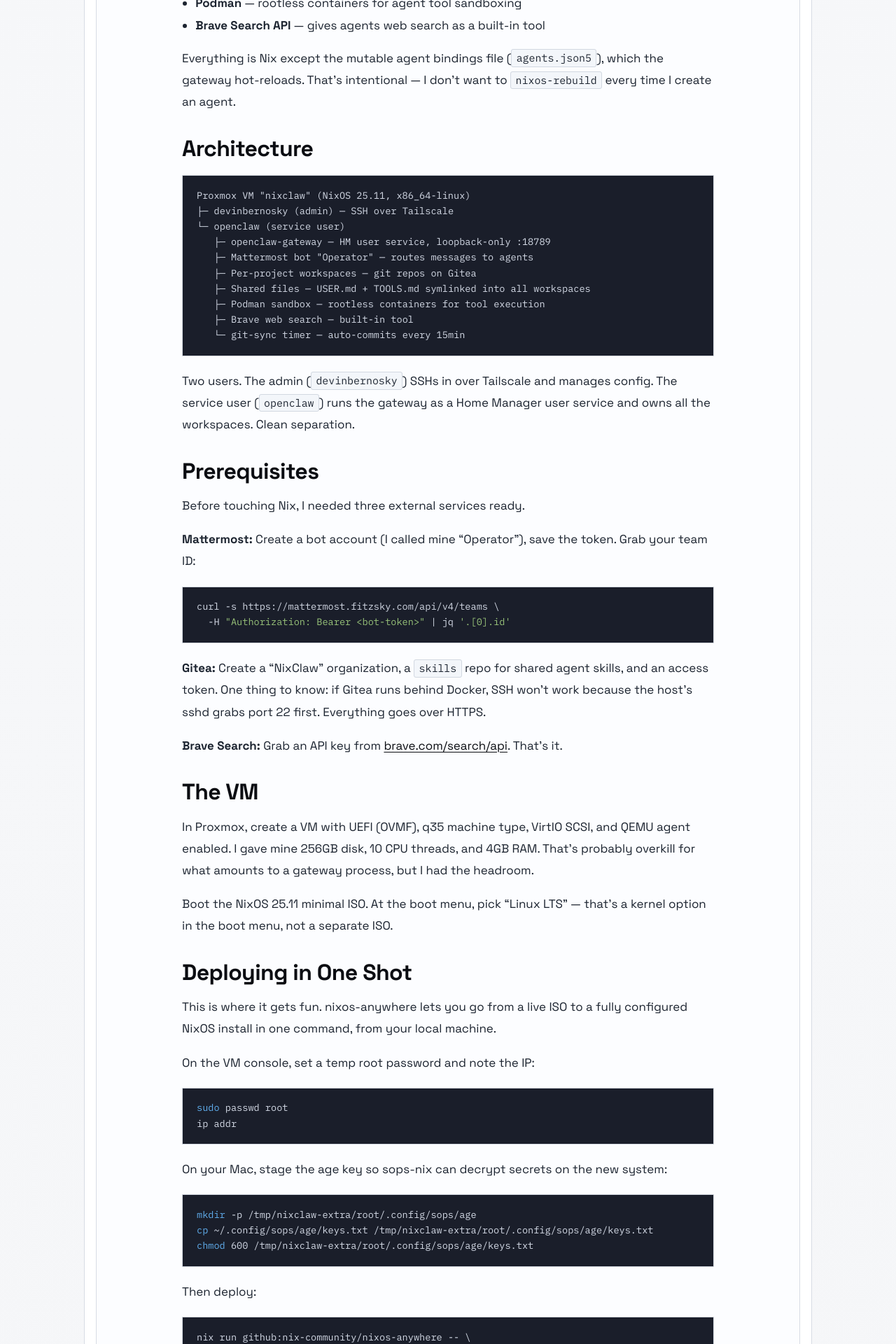
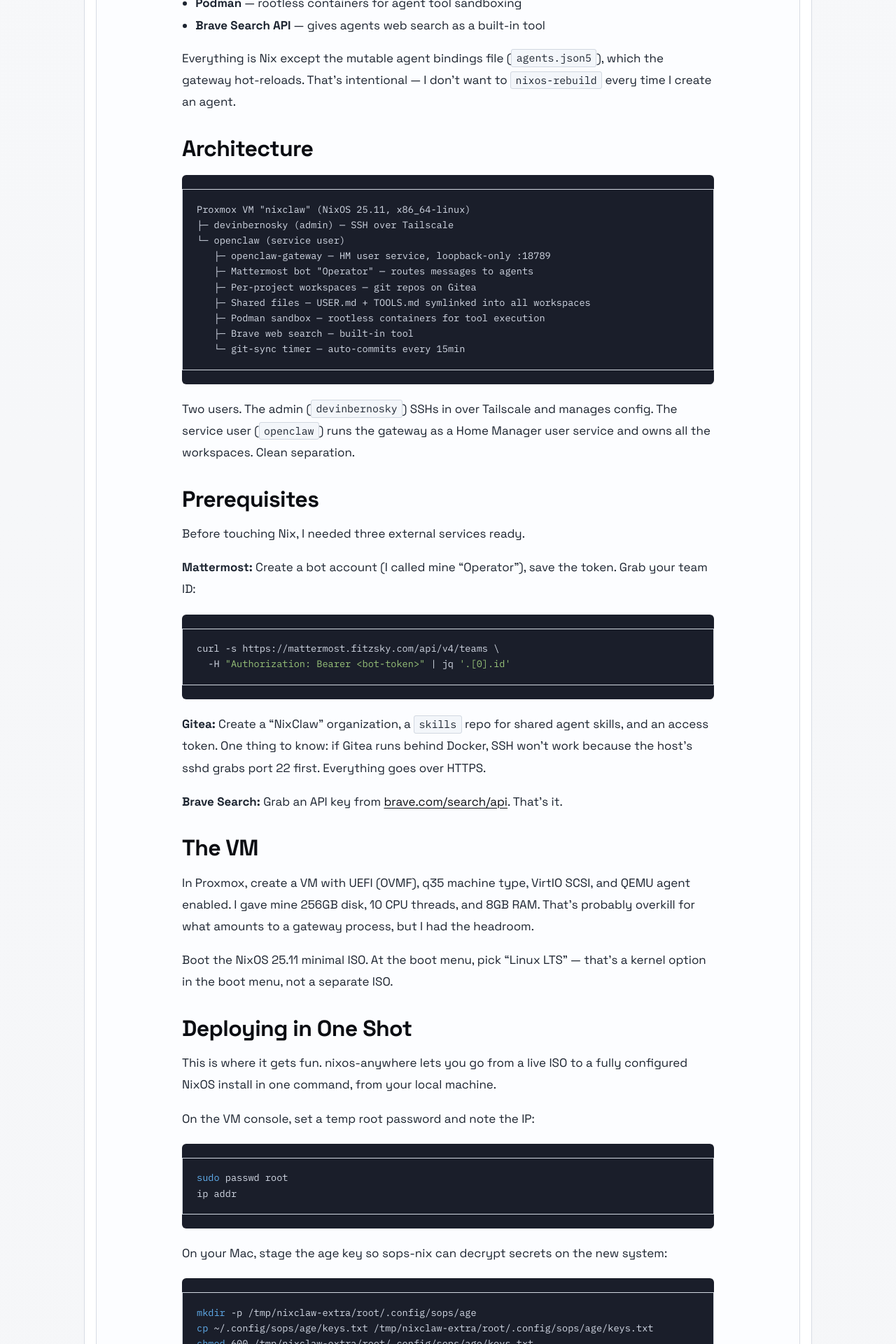
Before and after one commit to devindudeman/blog, a Jekyll site: the page built from _posts/2026-03-11-nixclaw-declarative-ai-agents-on-nixos.md, in a window 1280 px wide. Shown: the part 1533-3453 px from the top of the page at 70% size. Built offline with Jekyll 4.4.1, drawn with Linux system fonts in a browser that asks for light colours; some of the changed lines change nothing that is shown.

Commit message:
Fix copy button: use wrapper div, fix 8GB RAM

```diff
--- a/_posts/2026-03-11-nixclaw-declarative-ai-agents-on-nixos.md
+++ b/_posts/2026-03-11-nixclaw-declarative-ai-agents-on-nixos.md
@@ -59,7 +59,7 @@
 
 ## The VM
 
-In Proxmox, create a VM with UEFI (OVMF), q35 machine type, VirtIO SCSI, and QEMU agent enabled. I gave mine 256GB disk, 10 CPU threads, and 4GB RAM. That's probably overkill for what amounts to a gateway process, but I had the headroom.
+In Proxmox, create a VM with UEFI (OVMF), q35 machine type, VirtIO SCSI, and QEMU agent enabled. I gave mine 256GB disk, 10 CPU threads, and 8GB RAM. That's probably overkill for what amounts to a gateway process, but I had the headroom.
 
 Boot the NixOS 25.11 minimal ISO. At the boot menu, pick "Linux LTS" — that's a kernel option in the boot menu, not a separate ISO.
 
--- a/assets/css/main.css
+++ b/assets/css/main.css
@@ -405,7 +405,16 @@
 .highlight .gd   { color: #e06c75; }                       /* diff deleted */
 .highlight .gi   { color: #98c379; }                       /* diff inserted */
 
-/* Copy button */
+/* Code block wrapper + copy button */
+.code-wrapper {
+  position: relative;
+  margin: 1.25rem 0;
+}
+
+.code-wrapper pre {
+  margin: 0;
+}
+
 .copy-btn {
   position: absolute;
   top: 0.6rem;
@@ -425,8 +434,7 @@
   z-index: 2;
 }
 
-.highlight:hover .copy-btn,
-pre:hover .copy-btn {
+.code-wrapper:hover .copy-btn {
   opacity: 1;
 }
 
@@ -476,10 +484,9 @@
 
 /* Highlight wrapper from Rouge */
 .post-content div.highlight {
-  position: relative;
   margin: 1.25rem 0;
   border-radius: var(--radius);
-  overflow: visible;
+  overflow: hidden;
 }
 
 .post-content div.highlight pre {
--- a/assets/js/main.js
+++ b/assets/js/main.js
@@ -1,12 +1,11 @@
 // Code block copy button
 document.addEventListener('DOMContentLoaded', () => {
-  document.querySelectorAll('.post-content .highlight, .post-content > pre').forEach(el => {
-    // Avoid duplicates: if this pre is inside a .highlight we already processed, skip
-    if (el.tagName === 'PRE' && el.closest('.highlight')) return;
-
-    const container = el;
-    container.style.position = 'relative';
-    container.style.overflow = 'visible';
+  document.querySelectorAll('.post-content pre.highlight, .post-content > pre').forEach(pre => {
+    // Create a wrapper div for positioning
+    const wrapper = document.createElement('div');
+    wrapper.className = 'code-wrapper';
+    pre.parentNode.insertBefore(wrapper, pre);
+    wrapper.appendChild(pre);
 
     const btn = document.createElement('button');
     btn.className = 'copy-btn';
@@ -14,8 +13,8 @@
     btn.setAttribute('aria-label', 'Copy code to clipboard');
 
     btn.addEventListener('click', async () => {
-      const code = container.querySelector('code');
-      const text = code ? code.textContent : container.textContent;
+      const code = pre.querySelector('code');
+      const text = code ? code.textContent : pre.textContent;
 
       try {
         await navigator.clipboard.writeText(text.trim());
@@ -31,7 +30,7 @@
       }
     });
 
-    container.appendChild(btn);
+    wrapper.appendChild(btn);
   });
 
   // Back to top button
@@ -42,16 +41,13 @@
   topBtn.textContent = '↑';
   document.body.appendChild(topBtn);
 
-  const toggleTopBtn = () => {
+  window.addEventListener('scroll', () => {
     if (window.scrollY > 400) {
       topBtn.classList.add('visible');
     } else {
       topBtn.classList.remove('visible');
     }
-  };
-
-  window.addEventListener('scroll', toggleTopBtn, { passive: true });
-  toggleTopBtn();
+  }, { passive: true });
 
   topBtn.addEventListener('click', (e) => {
     e.preventDefault();
```
